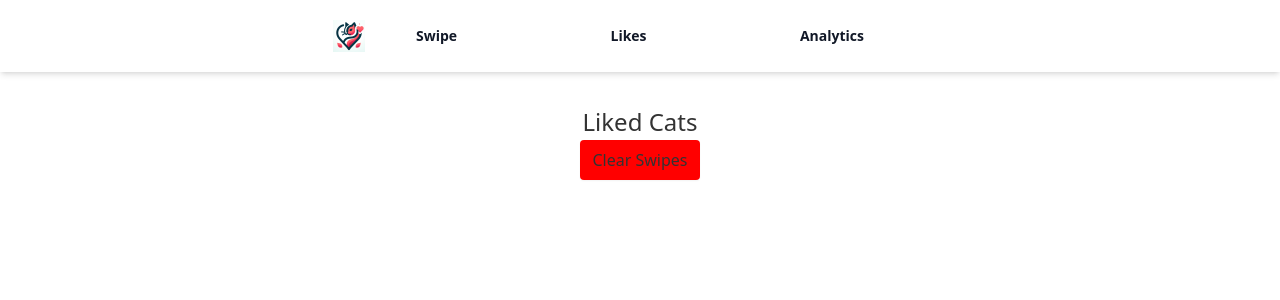
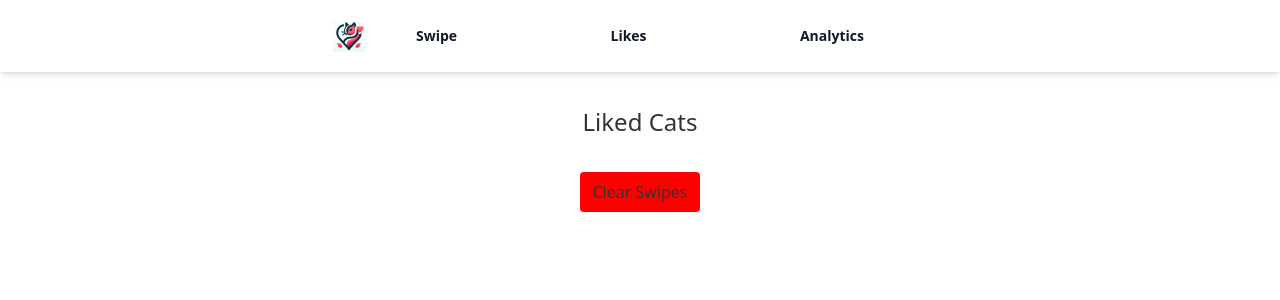
Before and after one commit to ulrik2204/CatMatch-frontend, a React (Vite) app: page /likes in a window 1280 px wide. Shown: the top 300 px of the page. Built offline with nearby package versions, Linux system fonts and the light colour scheme.

Commit message:
fix: make more distance to clear swipes

```diff
--- a/src/pages/likes.tsx
+++ b/src/pages/likes.tsx
@@ -11,14 +11,12 @@ export default function LikesPage() {
 
   return (
     <div className="flex w-full flex-col items-center pt-8">
-      <h1>Liked Cats</h1>
-      <div>
-        <Button color="secondary" onClick={clearCatJudgements}>
-          Clear Swipes
-        </Button>
-      </div>
+      <h1 className="pb-8">Liked Cats</h1>
+      <Button color="secondary" onClick={clearCatJudgements}>
+        Clear Swipes
+      </Button>
 
-      <div className="grid w-11/12 grid-cols-2 items-center gap-4 pt-6 md:w-1/2">
+      <div className="grid w-11/12 grid-cols-2 items-center gap-4 pt-12 md:w-1/2">
         {likedCatIds.map((catUrl) => (
           <>
             <div>{extractCatNameFromUrl(catUrl)}</div>
```
